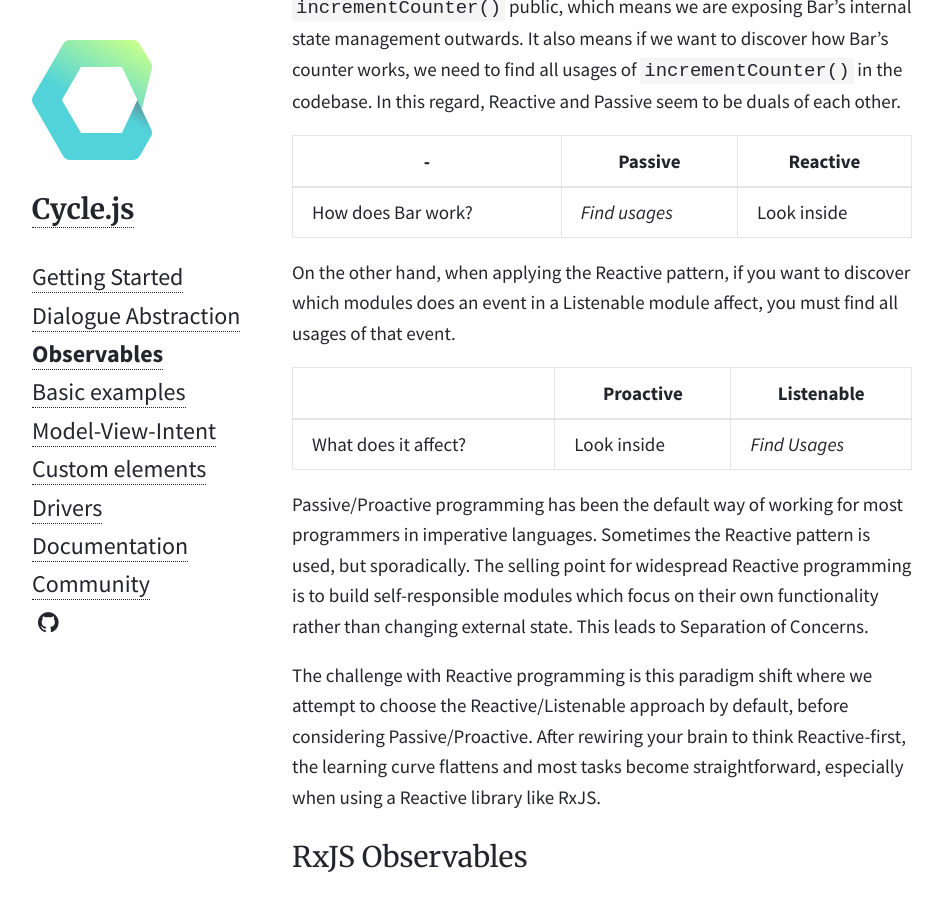
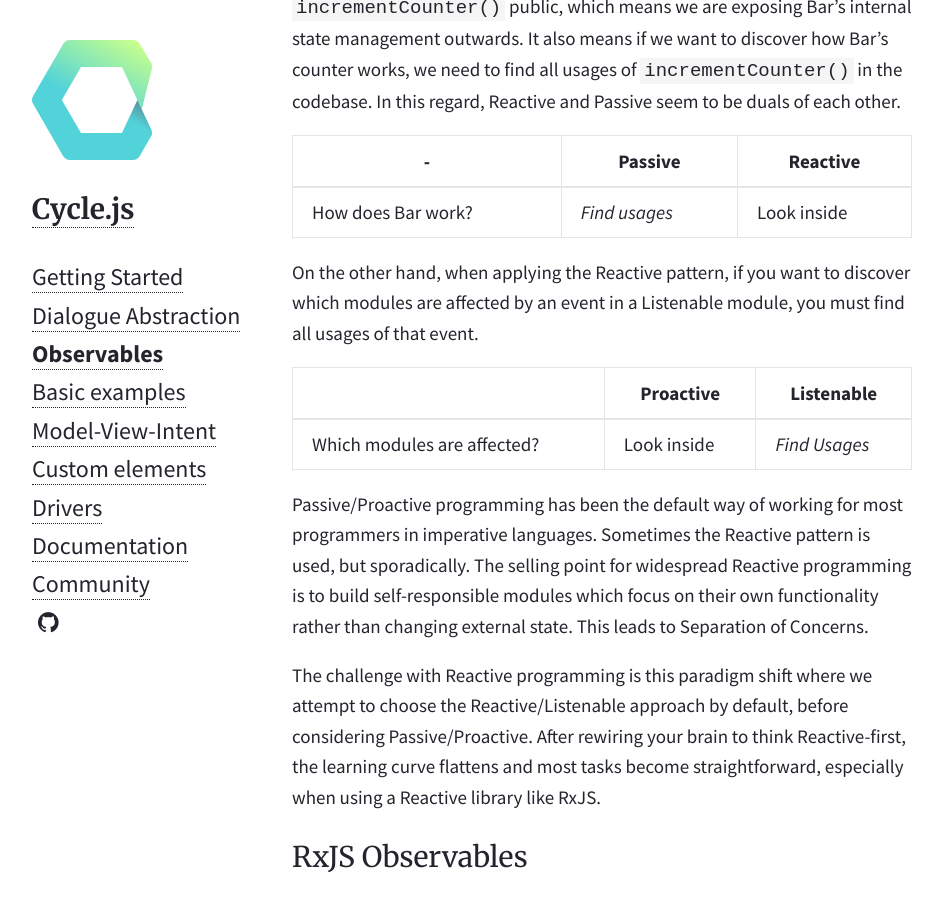
Before and after one commit to cyclejs/old-website, a Jekyll site: the page built from _posts/2015-01-29-observables.md, in a window 1280 px wide and 900 px high, scrolled down 2797 px. Shown: the whole window, without its empty margins (168-1111 px from the left). Built offline with Jekyll 4.4.1, drawn with Linux system fonts in a browser that asks for light colours; nearby versions of some CDN libraries.

Commit message:
Gramatical fix and more explicit language for the table

```diff
--- a/_posts/2015-01-29-observables.md
+++ b/_posts/2015-01-29-observables.md
@@ -61,11 +61,11 @@ What is the benefit of this approach? Inversion of Control, mainly because Bar i
 |-----------------------|-------------------------|---------------|
 | How does Bar work?    | *Find usages*           | Look inside   |
 
-On the other hand, when applying the Reactive pattern, if you want to discover which modules does an event in a Listenable module affect, you must find all usages of that event.
+On the other hand, when applying the Reactive pattern, if you want to discover which modules are affected by an event in a Listenable module, you must find all usages of that event.
 
-|                      | Proactive               | Listenable    |
-|----------------------|-------------------------|---------------|
-| What does it affect? | Look inside             | *Find Usages* |
+|                             | Proactive               | Listenable    |
+|-----------------------------|-------------------------|---------------|
+| Which modules are affected? | Look inside             | *Find Usages* |
 
 Passive/Proactive programming has been the default way of working for most programmers in imperative languages. Sometimes the Reactive pattern is used, but sporadically. The selling point for widespread Reactive programming is to build self-responsible modules which focus on their own functionality rather than changing external state. This leads to Separation of Concerns.
 
```
